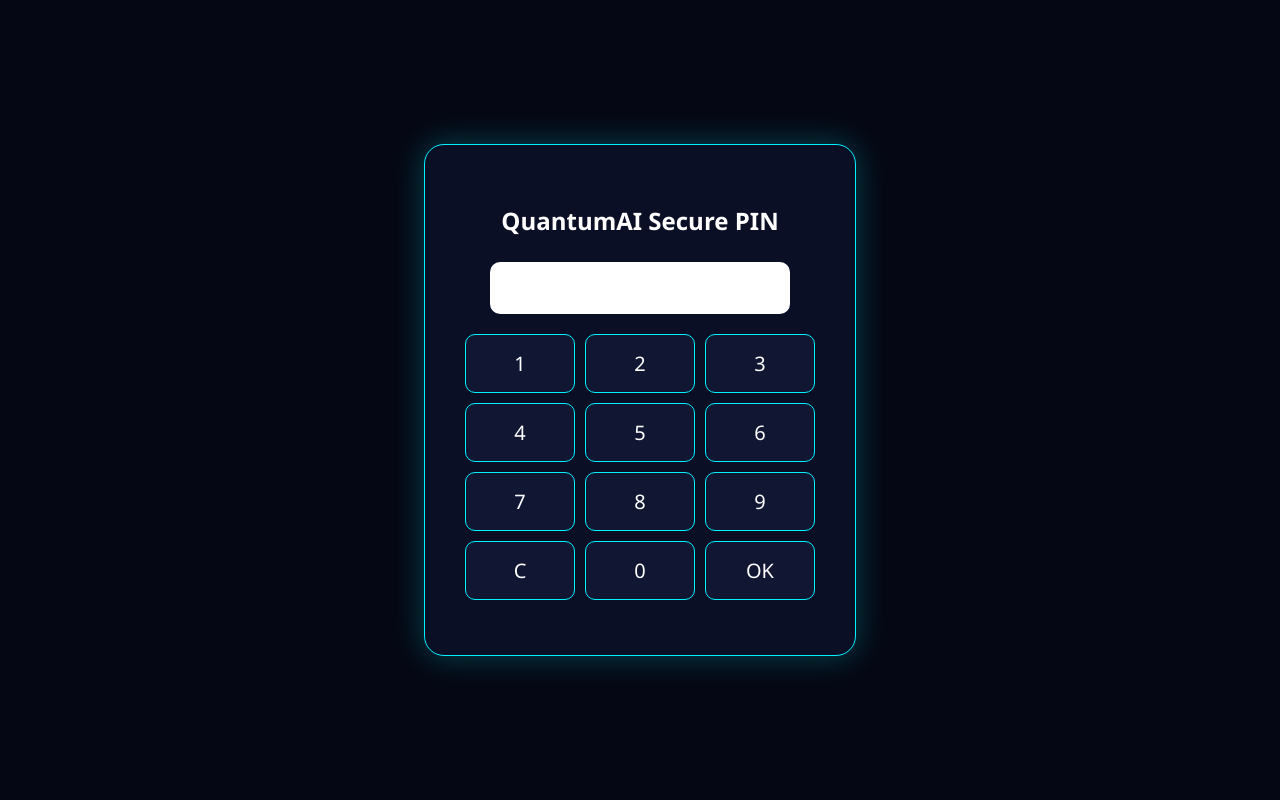
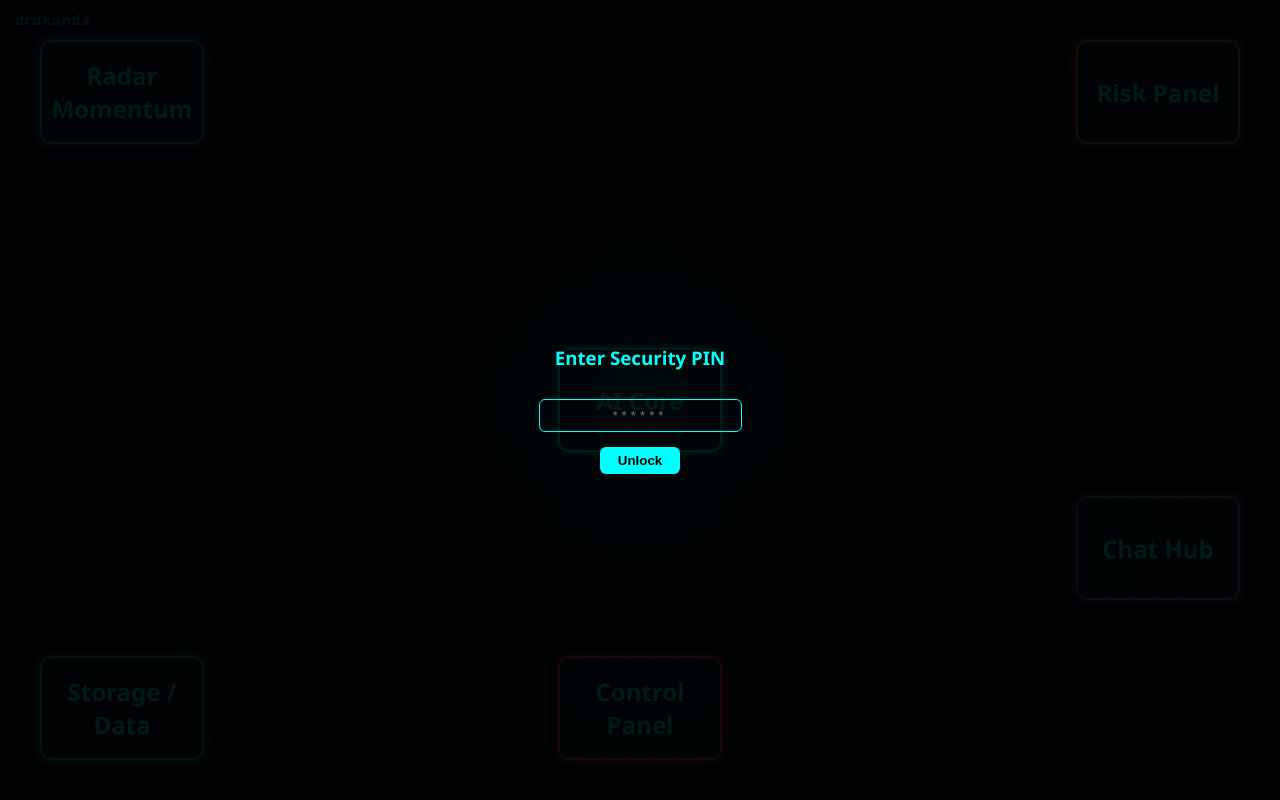
Before and after one commit to dadanrukanda89-lab/QuantumAI, a Flask app: page / in a window 1280 px wide. Run offline with Flask 3, Linux system fonts and the light colour scheme.

Commit message:
Update index.html

```diff
--- a/templates/index.html
+++ b/templates/index.html
@@ -1,124 +1,119 @@
 <!DOCTYPE html>
-<html>
+<html lang="en">
 <head>
-<meta charset="UTF-8">
-<meta name="viewport" content="width=device-width, initial-scale=1.0">
-<title>QuantumAI PIN Access</title>
-
+<meta charset="UTF-8" />
+<meta name="viewport" content="width=device-width, initial-scale=1.0" />
+<title>QuantumAI v6 Dashboard Live</title>
 <style>
-body{
-margin:0;
-font-family:Segoe UI;
-background:#050814;
-color:white;
-display:flex;
-justify-content:center;
-align-items:center;
-height:100vh;
-}
-
-.pin-box{
-background:#0a0f25;
-padding:40px;
-border-radius:20px;
-border:1px solid #00f2ff;
-text-align:center;
-box-shadow:0 0 30px #00f2ff44;
-width:90%;
-max-width:350px;
-}
-
-h2{margin-bottom:25px}
-
-.pin-input{
-font-size:28px;
-text-align:center;
-letter-spacing:15px;
-padding:10px;
-width:80%;
-border:none;
-border-radius:10px;
-margin-bottom:20px;
-}
-
-.keypad{
-display:grid;
-grid-template-columns:repeat(3,1fr);
-gap:10px;
-}
-
-.key{
-padding:15px;
-font-size:20px;
-background:#111733;
-border:1px solid #00f2ff;
-border-radius:10px;
-cursor:pointer;
-}
-
-.key:active{
-background:#8f00ff;
-}
-
-.error{
-color:#ff0055;
-margin-top:15px;
-}
+  body {margin:0;height:100vh;background:radial-gradient(circle at center,#021226,#01000f);
+    color:cyan;font-family:'Segoe UI',sans-serif;overflow:hidden;}
+  .grid{position:absolute;width:100%;height:100%;
+    background-image:linear-gradient(rgba(0,255,255,.05)1px,transparent 1px),
+                     linear-gradient(90deg,rgba(0,255,255,.05)1px,transparent 1px);
+    background-size:24px 24px;z-index:0;}
+  .core-glow{position:absolute;width:400px;height:400px;
+    background:radial-gradient(circle,rgba(0,255,255,.4),transparent 70%);
+    top:50%;left:50%;transform:translate(-50%,-50%);animation:pulse 3s infinite alternate;z-index:0;}
+  @keyframes pulse{from{opacity:.4;}to{opacity:.8;}}
+  .module{position:absolute;width:160px;height:100px;border:2px solid cyan;border-radius:12px;
+    display:flex;align-items:center;justify-content:center;background-color:rgba(0,255,255,.08);
+    box-shadow:0 0 10px cyan;z-index:2;text-align:center;}
+  .ai-core{top:50%;left:50%;transform:translate(-50%,-50%);}
+  .chat-hub{bottom:200px;right:40px;border-color:#9b59b6;box-shadow:0 0 10px #9b59b6;}
+  .radar{top:40px;left:40px;border-color:#3498db;box-shadow:0 0 10px #3498db;}
+  .risk{top:40px;right:40px;border-color:#e67e22;box-shadow:0 0 10px #e67e22;}
+  .storage{bottom:40px;left:40px;border-color:#2ecc71;box-shadow:0 0 10px #2ecc71;}
+  .control{bottom:40px;left:50%;transform:translateX(-50%);
+    border-color:#e74c3c;box-shadow:0 0 10px #e74c3c;cursor:pointer;}
+  .chart{position:absolute;bottom:-250px;left:50%;transform:translateX(-50%);
+    width:80%;height:200px;background:rgba(0,255,255,.1);border:2px solid cyan;border-radius:10px;
+    box-shadow:0 0 15px cyan;transition:bottom .6s ease;z-index:3;}
+  .chart.active{bottom:100px;}
+  .drukanda{position:absolute;top:10px;left:15px;color:cyan;font-size:14px;
+    font-weight:bold;opacity:.7;letter-spacing:1px;}
+  .pin-screen{position:fixed;top:0;left:0;width:100%;height:100%;
+    background:rgba(0,0,0,.9);display:flex;align-items:center;justify-content:center;
+    flex-direction:column;z-index:9999;color:cyan;}
+  .pin-screen input{background:transparent;border:1px solid cyan;color:cyan;
+    padding:8px 12px;border-radius:6px;outline:none;text-align:center;margin-top:10px;letter-spacing:4px;}
+  .pin-screen button{margin-top:15px;padding:6px 18px;background:cyan;color:#000;
+    border:none;border-radius:6px;font-weight:bold;cursor:pointer;}
 </style>
 </head>
 <body>
 
-<div class="pin-box">
-<h2>QuantumAI Secure PIN</h2>
+<div class="drukanda">drukanda</div>
 
-<input type="password" id="pin" maxlength="4" class="pin-input" readonly>
-
-<div class="keypad">
-<div class="key" onclick="addPin(1)">1</div>
-<div class="key" onclick="addPin(2)">2</div>
-<div class="key" onclick="addPin(3)">3</div>
-<div class="key" onclick="addPin(4)">4</div>
-<div class="key" onclick="addPin(5)">5</div>
-<div class="key" onclick="addPin(6)">6</div>
-<div class="key" onclick="addPin(7)">7</div>
-<div class="key" onclick="addPin(8)">8</div>
-<div class="key" onclick="addPin(9)">9</div>
-<div class="key" onclick="clearPin()">C</div>
-<div class="key" onclick="addPin(0)">0</div>
-<div class="key" onclick="submitPin()">OK</div>
+<div class="pin-screen" id="pinScreen">
+  <h3>Enter Security PIN</h3>
+  <input type="password" id="pinInput" maxlength="6" placeholder="******">
+  <button onclick="checkPin()">Unlock</button>
 </div>
 
-<div id="errorMsg" class="error"></div>
+<div class="grid"></div>
+<div class="core-glow"></div>
 
+<div class="module ai-core"><h2>AI Core</h2></div>
+<div class="module chat-hub"><h2>Chat Hub</h2></div>
+<div class="module radar"><h2>Radar Momentum</h2></div>
+<div class="module risk"><h2>Risk Panel</h2></div>
+<div class="module storage"><h2>Storage / Data</h2></div>
+<div class="module control" onclick="toggleChart()"><h2>Control Panel</h2></div>
+
+<div class="chart" id="chartBox">
+  <canvas id="chartCanvas" width="800" height="200"></canvas>
 </div>
 
 <script>
+const backendURL = "https://YOUR-BACKEND-URL.koyeb.app"; // ganti dengan URL backend lo
 
-const CORRECT_PIN = "2026"; // GANTI PIN DI SINI
-let inputPin = "";
-
-function addPin(num){
-if(inputPin.length < 4){
-inputPin += num;
-document.getElementById("pin").value = "*".repeat(inputPin.length);
-}
+// --- PIN ---
+function checkPin(){
+  const pin=document.getElementById('pinInput').value;
+  if(pin==='246810'){
+    document.getElementById('pinScreen').style.display='none';
+    startLive();
+  } else alert('PIN salah!');
 }
 
-function clearPin(){
-inputPin="";
-document.getElementById("pin").value="";
+// --- START LIVE ---
+function startLive(){
+  updateLiveData();
+  updateBrokerInfo();
+  setInterval(updateLiveData,2000);
+  setInterval(updateBrokerInfo,3000);
 }
 
-function submitPin(){
-if(inputPin === CORRECT_PIN){
-window.location.href="dashboard.html"; // arahkan ke dashboard
-}else{
-document.getElementById("errorMsg").innerText="PIN Salah!";
-clearPin();
-}
+// --- TOGGLE CHART ---
+function toggleChart(){
+  document.getElementById('chartBox').classList.toggle('active');
 }
 
+// --- UPDATE DATA CHART ---
+async function updateLiveData(){
+  try{
+    const res=await fetch(`${backendURL}/api/signal`);
+    const data=await res.json();
+    const ctx=document.getElementById('chartCanvas').getContext('2d');
+    ctx.clearRect(0,0,800,200);
+    ctx.beginPath(); ctx.moveTo(0,100);
+    data.signals.forEach((v,i)=>{
+      const y=100 - v*80;
+      ctx.lineTo(i*40,y);
+    });
+    ctx.strokeStyle='lime'; ctx.lineWidth=2; ctx.stroke();
+  }catch(err){console.error(err);}
+}
+
+// --- BROKER INFO DEMO ---
+async function updateBrokerInfo(){
+  try{
+    const res=await fetch(`${backendURL}/api/broker-demo`);
+    const data=await res.json();
+    document.querySelector('.ai-core').innerHTML =
+      `<h2>AI Core<br>Balance: ${data.balance}<br>Pos: ${data.open_positions}</h2>`;
+  }catch(e){console.error(e);}
+}
 </script>
-
 </body>
 </html>
```
